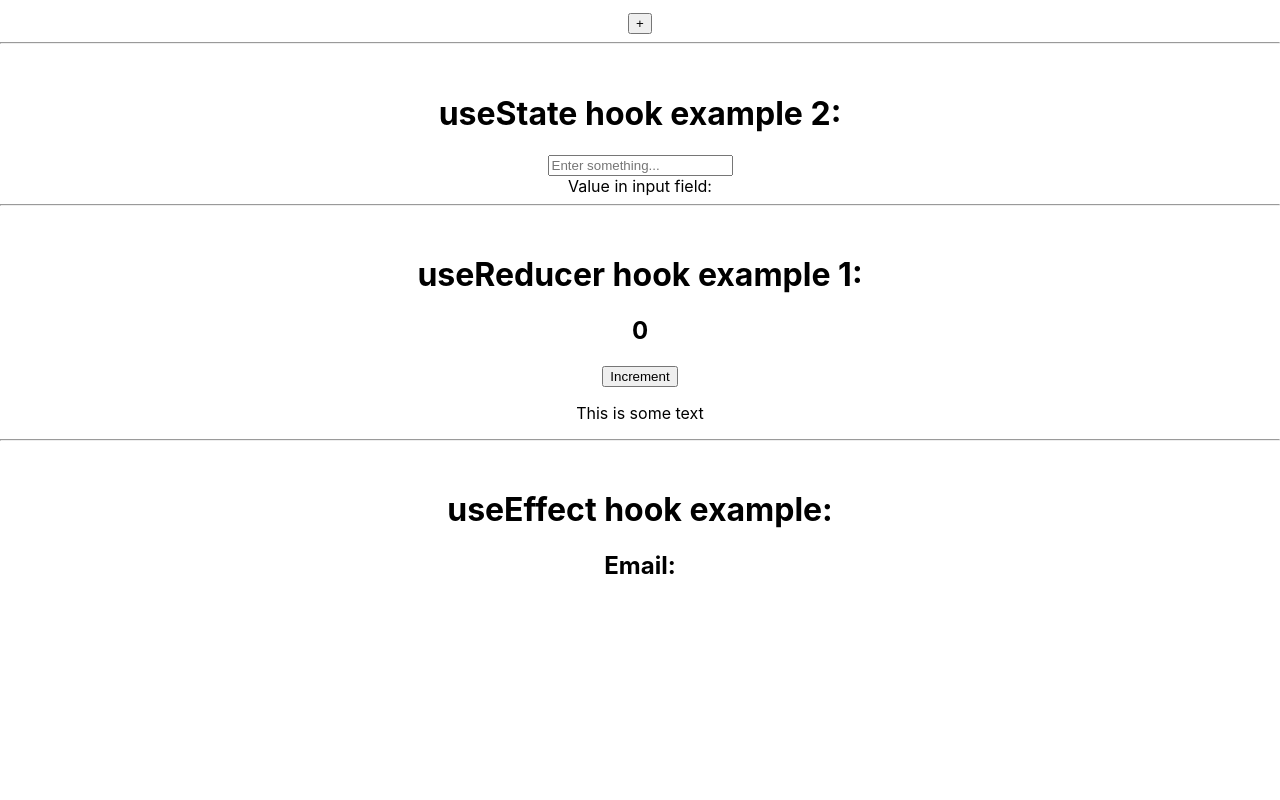
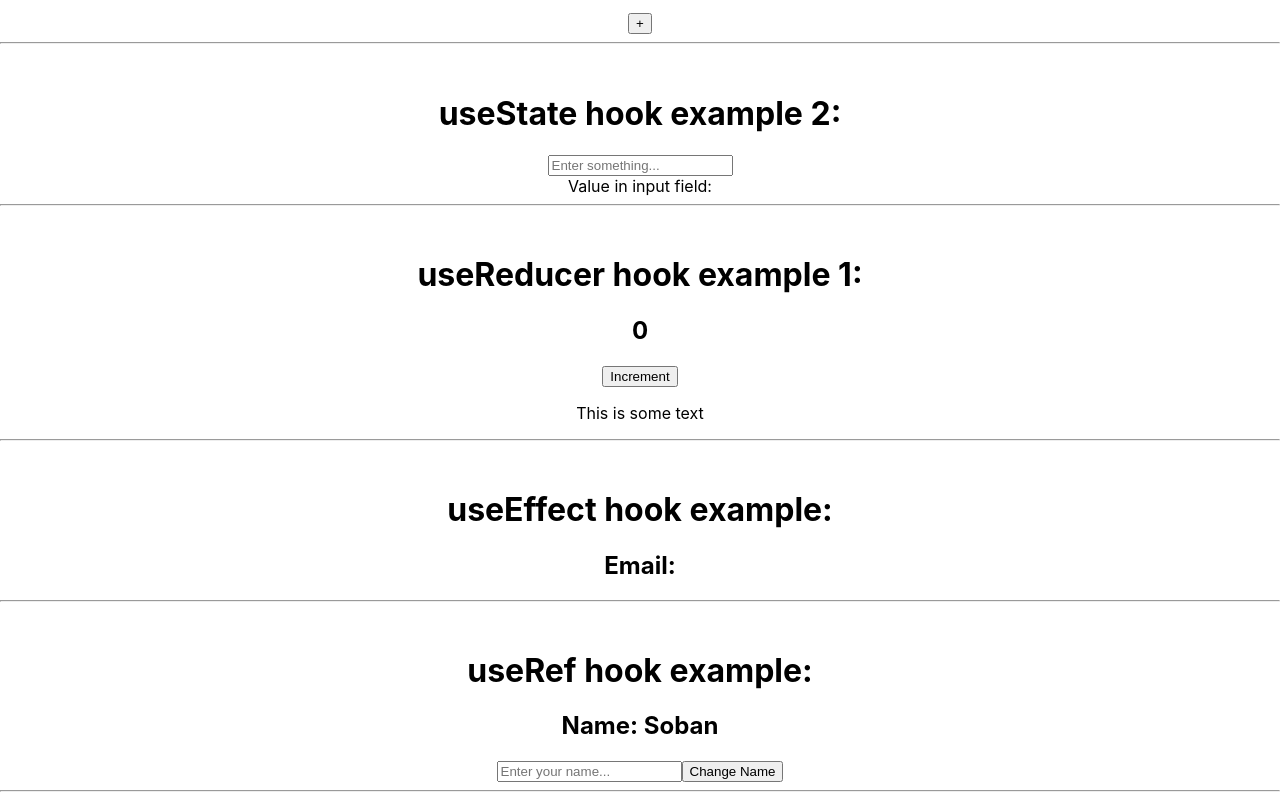
Before and after one commit to the-soban/react-hooks-exercise, a React (Create React App) app: page / in a window 1280 px wide. Shown: the part 221-1021 px from the top of the page. Before the commit the page ends 821 px from the top, so only its background shows below. Built offline with nearby package versions, Linux system fonts and the light colour scheme; no server answers.

Commit message:
practiced useRef hook

```diff
--- a/src/App.js
+++ b/src/App.js
@@ -3,6 +3,7 @@ import UseState from './UseState';
 import UseState2 from './UseState2';
 import UseReducer from './UseReducer';
 import UseEffect from './UseEffect';
+import UseRef from './UseRef';
 
 function App() {
   return (
@@ -15,6 +16,8 @@ function App() {
       <UseReducer />
       <br />
       <UseEffect />
+      <br />
+      <UseRef />
     </div>
   );
 }
--- a/src/UseEffect.jsx
+++ b/src/UseEffect.jsx
@@ -17,6 +17,7 @@ const UseEffect = () => {
         <>
             <h1>useEffect hook example:</h1>
             <h2>Email: {data}</h2>
+            <hr />
         </>
     );
 
--- a/src/UseRef.jsx
+++ b/src/UseRef.jsx
@@ -1,15 +1,24 @@
-import React, { useRef } from "react";
-// import { useState } from "react";
+import React, { useState, useRef } from "react";
 
 const UseRef = () => {
 
+    const [name, setName] = useState("Soban");
+    const inputRef = useRef(null);
+
+    const clicked = () => {
+        inputRef.current.focus();
+        setName(inputRef.current.value);
+        inputRef.current.value = "";
+        inputRef.current.focus();
+    }
+
     return(
         <>
-            <h1>useEffect hook example:</h1>
-            <br />
-            <h2>Soban</h2>
-            <input type="text" placeholder="Enter your name..." />
-            <button>Change Name</button>
+            <h1>useRef hook example:</h1>
+            <h2>Name: {name}</h2>
+            <input type="text" placeholder="Enter your name..." ref={inputRef} />
+            <button onClick={clicked}>Change Name</button>
+            <hr />
         </>
     );
 }
```
